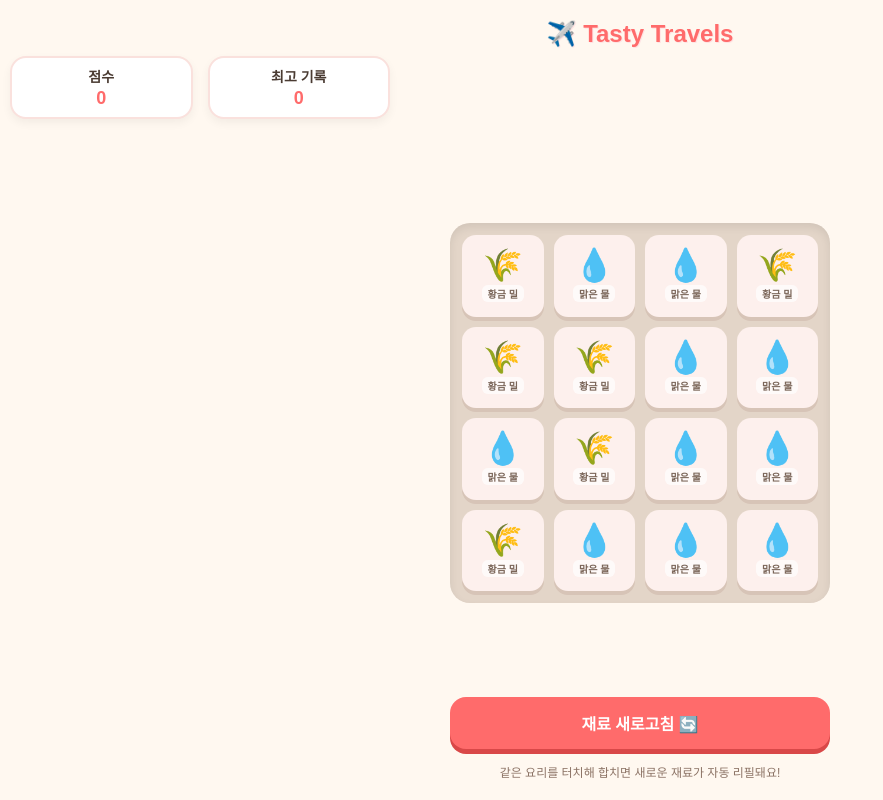
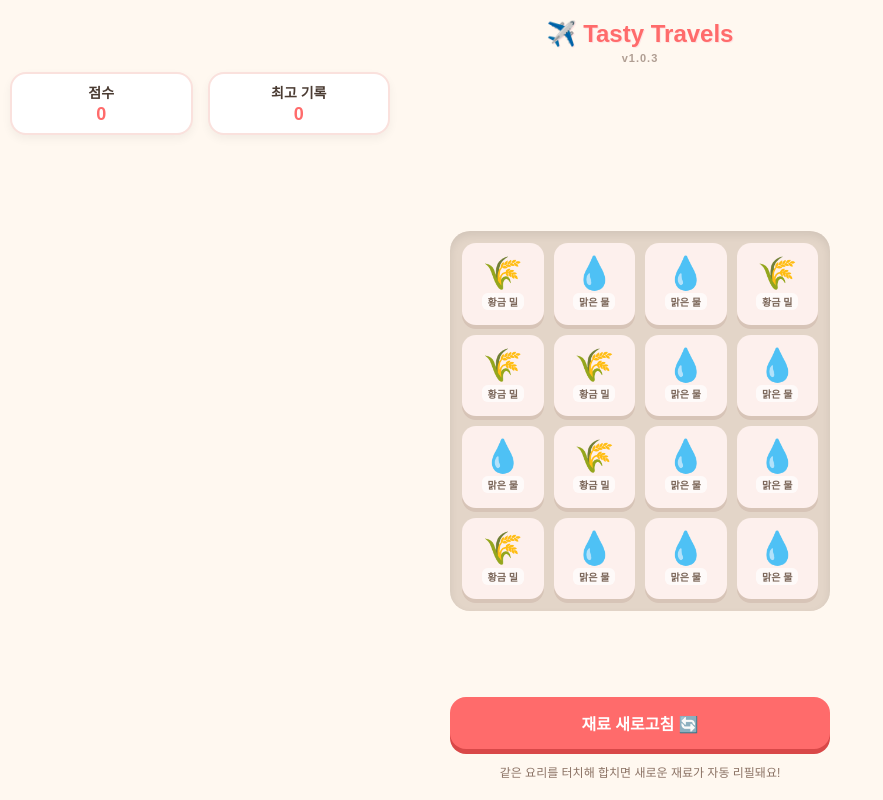
Before and after one commit to eonvrix-del/merge_food, a plain HTML site: page index.html in a window 1280 px wide. Shown: the whole page, without its empty margins (0-883 px from the left). Drawn offline with Linux system fonts and the light colour scheme.

Commit message:
Update index.html

```diff
--- a/index.html
+++ b/index.html
@@ -5,11 +5,12 @@
     <meta name="viewport" content="width=device-width, initial-scale=1.0, user-scalable=no">
     <title>Tasty Travels: Merge</title>
     <style>
-        /* touch-action: manipulation을 추가하여 모바일 브라우저의 더블탭 확대/제스처 지연을 방지합니다 */
         * { box-sizing: border-box; margin: 0; padding: 0; font-family: 'Apple SD Gothic Neo', 'Malgun Gothic', sans-serif; -webkit-tap-highlight-color: transparent; touch-action: manipulation; }
         body { background: #fff8f0; display: flex; flex-direction: column; align-items: center; justify-content: space-between; height: 100vh; height: 100dvh; padding: 20px 10px; color: #4a3b32; user-select: none; }
-        header { text-align: center; width: 100%; }
-        h1 { font-size: 24px; color: #ff6b6b; margin-bottom: 8px; font-weight: 800; text-shadow: 1px 1px 0px #ffe3e3; }
+        header { text-align: center; width: 100%; position: relative; }
+        h1 { font-size: 24px; color: #ff6b6b; margin-bottom: 4px; font-weight: 800; text-shadow: 1px 1px 0px #ffe3e3; }
+        .version { font-size: 11px; color: #b09e93; font-weight: bold; margin-bottom: 8px; letter-spacing: 1px; }
+
         .score-container { display: flex; justify-content: center; gap: 15px; width: 100%; max-width: 380px; margin-bottom: 10px; }
         .score-box { background: #fff; padding: 8px 16px; border-radius: 16px; box-shadow: 0 4px 10px rgba(0,0,0,0.05); font-size: 14px; font-weight: bold; flex: 1; text-align: center; border: 2px solid #fae1dd; }
         .score-box span { display: block; font-size: 18px; color: #ff6b6b; margin-top: 2px; }
@@ -37,6 +38,7 @@
 <body>
     <header>
         <h1>✈️ Tasty Travels</h1>
+        <div class="version">v1.0.3</div>
         <div class="score-container">
             <div class="score-box">점수 <span id="score">0</span></div>
             <div class="score-box">최고 기록 <span id="best-score">0</span></div>
@@ -96,7 +98,6 @@
                     `;
                 }
 
-                // 터치 반응 속도를 높이기 위해 touchend와 click 동시 대응 또는 기본 이벤트 최적화
                 cell.onclick = () => handleCellClick(idx);
                 boardEl.appendChild(cell);
             });
```
